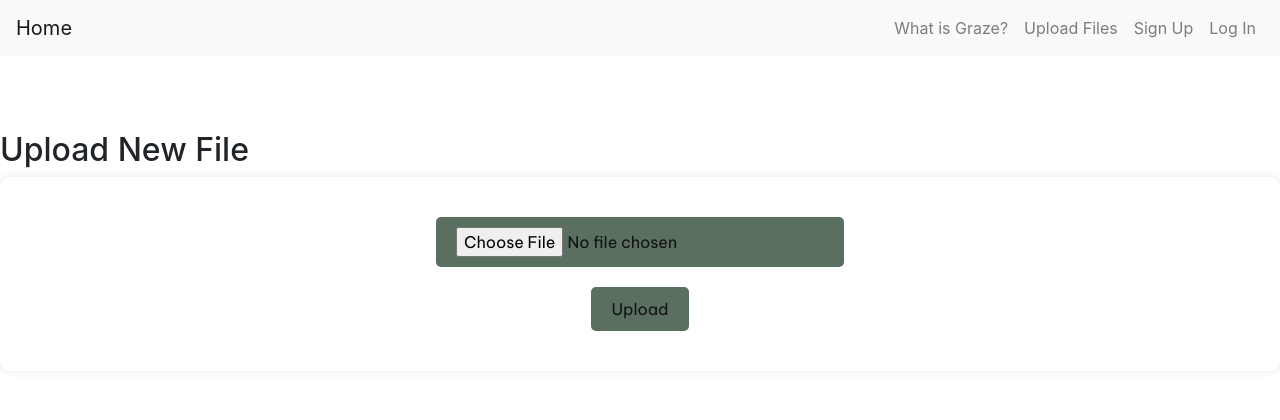
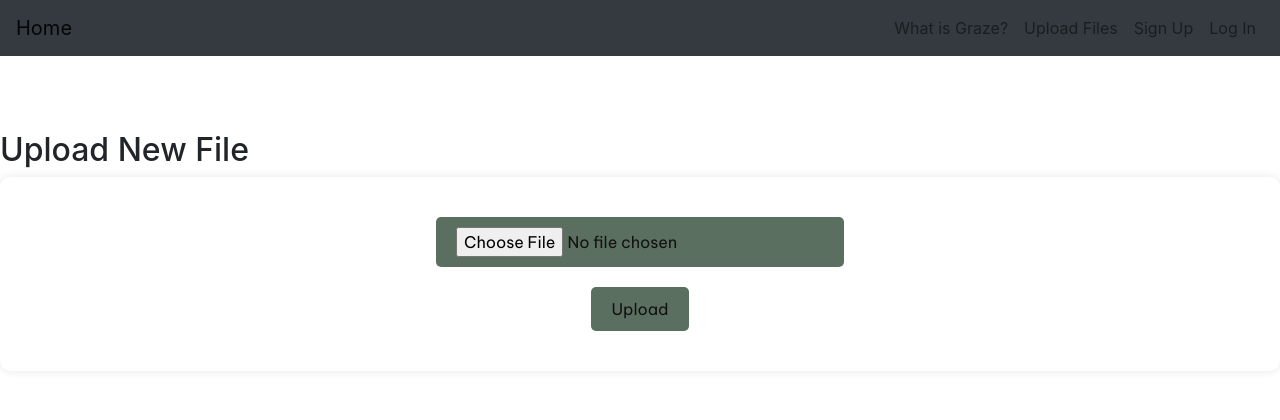
Before and after one commit to phlatfish/graze, a Flask app: page /upload in a window 1280 px wide. Shown: the top 420 px of the page. Run offline with Flask 3, Linux system fonts and the light colour scheme; some libraries are stand-ins or nearby versions; some web fonts are replaced.

Commit message:
Update upload.html

```diff
--- a/templates/upload.html
+++ b/templates/upload.html
@@ -18,7 +18,7 @@
 <body>
 
        <!-- Navbar (sit on top) -->
-    <nav class="navbar navbar-expand-lg navbar-light bg-light">
+    <nav class="navbar navbar-expand-lg navbar-light bg-dark">
         <a class="navbar-brand" href="/">Home</a>
         <!-- Toggle button for small screens -->
         <button class="navbar-toggler" type="button" data-toggle="collapse" data-target="#navbarNav" aria-controls="navbarNav" aria-expanded="false" aria-label="Toggle navigation">
```
